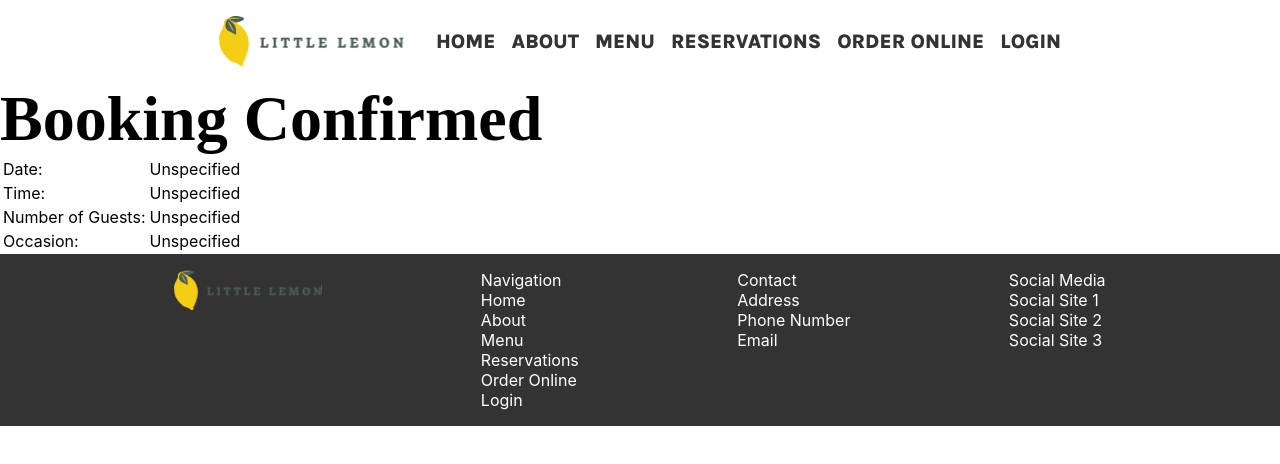
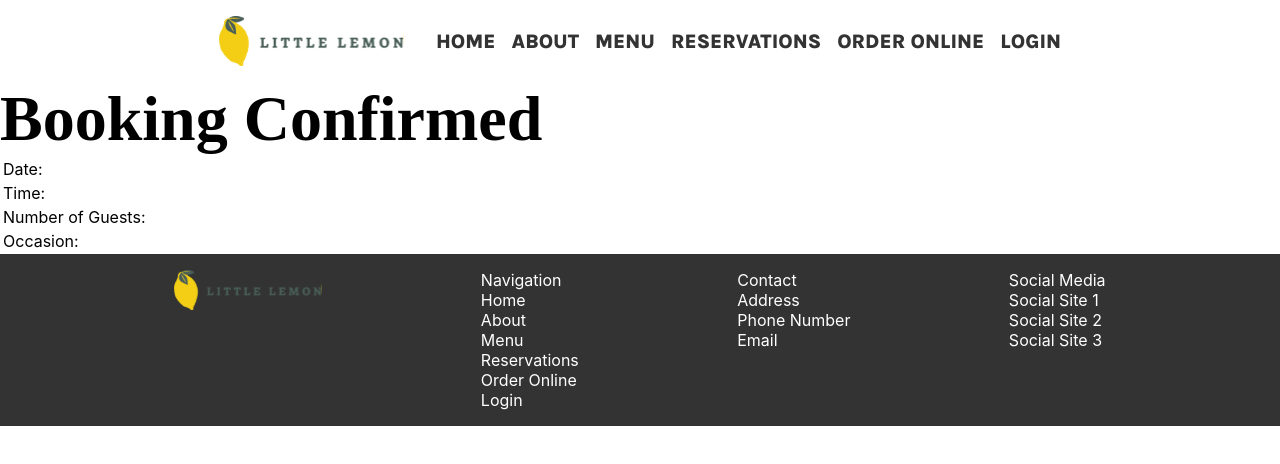
Before and after one commit to drrand/meta_capstone, a React (Create React App) app: page /ConfirmedBooking in a window 1280 px wide. Shown: the top 464 px of the page. Built offline with nearby package versions, Linux system fonts and the light colour scheme; a web font is replaced by a local one.

Commit message:
pass form props to Booking Confirmed screen

```diff
--- a/src/ConfirmedBooking.js
+++ b/src/ConfirmedBooking.js
@@ -1,31 +1,27 @@
 
-const ConfirmationBooking = ({ resDate, resTime, guestNum, occasion }) => {
+const ConfirmationBooking = ({ formState: { resDate, resTime, guestNum, occasion } }) => {
 
     return (
         <>
             <h1>Booking Confirmed</h1>
             <div className="confirmation-table">
                 <table>
-                    {/* <thead>
-                        <th scope="col"></th>
-                        <th scope="col"></th>
-                    </thead> */}
                     <tbody>
                         <tr>
                             <td>Date:</td>
-                            <td>{ resDate ? resDate : "Unspecified" }</td>
+                            <td>{ resDate }</td>
                         </tr>
                         <tr>
                             <td>Time:</td>
-                            <td>{ resTime ? resTime : "Unspecified" }</td>
+                            <td>{ resTime }</td>
                         </tr>
                         <tr>
                             <td>Number of Guests:</td>
-                            <td>{ guestNum ? guestNum : "Unspecified" }</td>
+                            <td>{ guestNum }</td>
                         </tr>
                         <tr>
                             <td>Occasion:</td>
-                            <td>{ occasion ? occasion : "Unspecified" }</td>
+                            <td>{ occasion }</td>
                         </tr>
                     </tbody>
                 </table>
--- a/src/Main.js
+++ b/src/Main.js
@@ -60,16 +60,8 @@ const Main = () => {
 
     const navigate = useNavigate();
 
-    let confirmationData = {};
-    //     resDate: "unspecified",
-    //     resTime: "unspecified",
-    //     guestNum: "unspecified",
-    //     occasion: "unspecified"
-    // };
-
     function submitForm(formData) {
         if (submitAPI(formData)) {
-            confirmationData = formData;
             navigate('/ConfirmedBooking');
         }
     }
@@ -101,7 +93,7 @@ const Main = () => {
             <Route path="/" element={<Homepage />} />
             <Route path="/OrderOnline" element={<OrderOnline />} />
             <Route path="/Reservations" element={<BookingPage updateTimes={updateTimes} availableTimes={state} submitForm={submitForm} formState={formState} setFormState={setFormState} />} />
-            <Route path="/ConfirmedBooking" element={<ConfirmedBooking confirmationData={confirmationData}/>} />
+            <Route path="/ConfirmedBooking" element={<ConfirmedBooking  formState={formState}/>} />
         </Routes>
     )
 }
```
